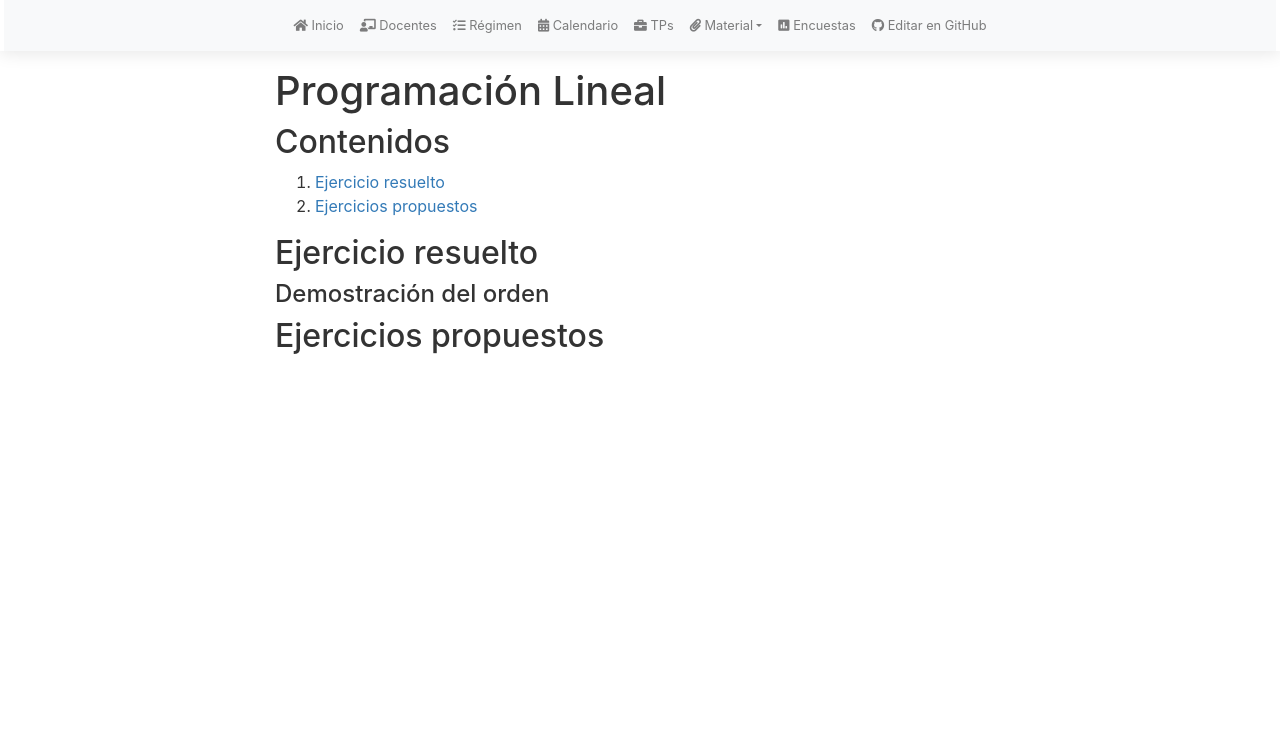
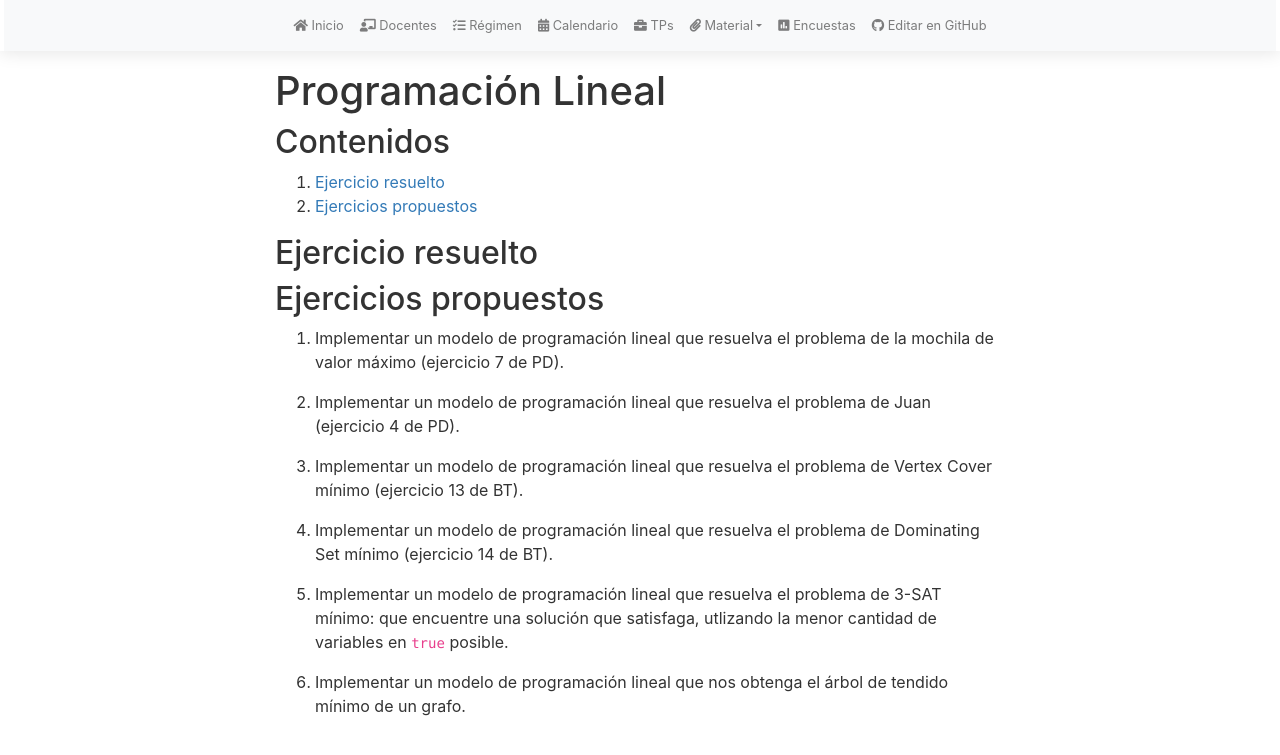
Before and after one commit to algoritmos-rw/tda_bg, a Jekyll site: the page built from material/guias/pl.md, in a window 1280 px wide. Shown: the top 755 px of the page. Built offline with Jekyll 4.4.1, drawn with Linux system fonts in a browser that asks for light colours; nearby versions of some CDN libraries; our own code applies the rules of GitHub Pages for plain Markdown files.

Commit message:
Guía de Programación Lineal (inicio)

```diff
--- a/material/guias/pl.md
+++ b/material/guias/pl.md
@@ -15,9 +15,18 @@ math: true
 
 ## Ejercicio resuelto
 
-#### Demostración del orden
-
 ## Ejercicios propuestos
 
+1.	Implementar un modelo de programación lineal que resuelva el problema de la mochila de valor máximo (ejercicio 7 de PD).
+
+1. 	Implementar un modelo de programación lineal que resuelva el problema de Juan (ejercicio 4 de PD).
+
+1. 	Implementar un modelo de programación lineal que resuelva el problema de Vertex Cover mínimo (ejercicio 13 de BT).
+
+1. 	Implementar un modelo de programación lineal que resuelva el problema de Dominating Set mínimo (ejercicio 14 de BT).
+
+1.	Implementar un modelo de programación lineal que resuelva el problema de 3-SAT mínimo: que encuentre una solución que satisfaga, utlizando la menor cantidad de variables en `true` posible.
+
+1.	Implementar un modelo de programación lineal que nos obtenga el árbol de tendido mínimo de un grafo.
 
 {::options toc_levels="2" /}
```
